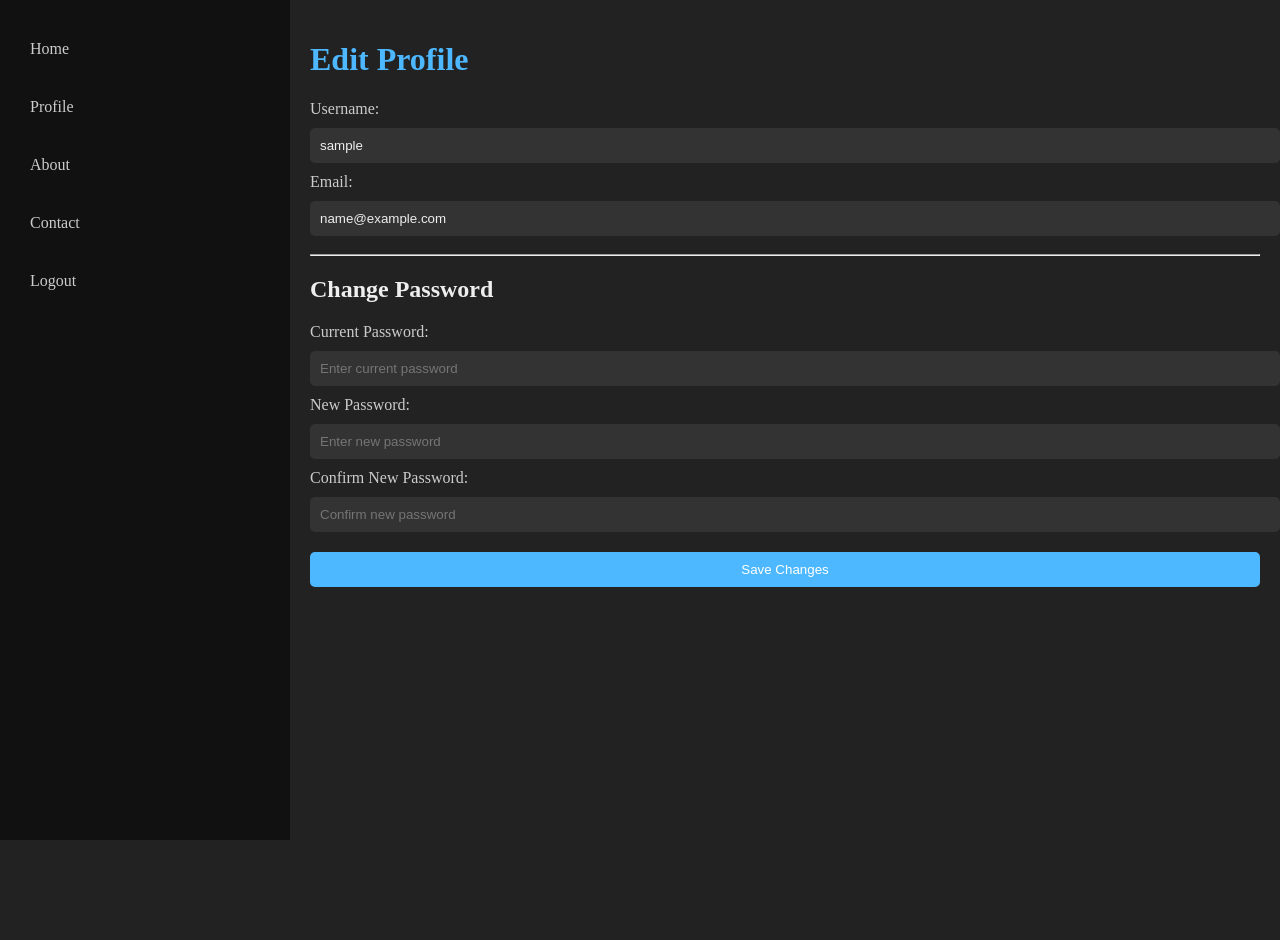
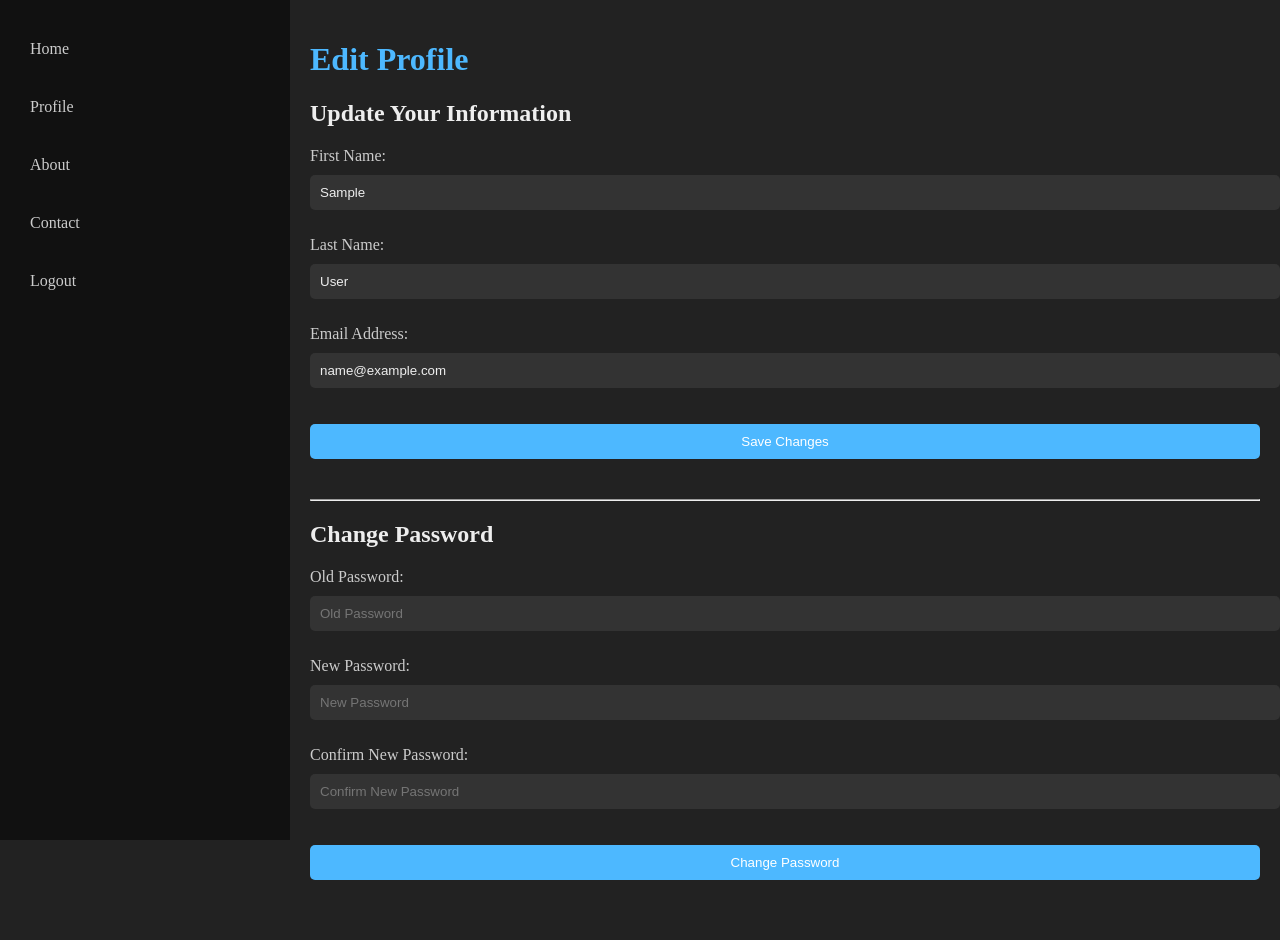
Before and after one commit to whitmireb/clozetier, a Django app: page /profile/edit/ in a window 1280 px wide. Before the commit the page ends 840 px from the top, so only its background shows below. Run offline with Django 5.2, Linux system fonts and the light colour scheme; the visitor is signed in with stand-in values (Sample User, id 1); parts of the project's set-up code (start-up, migrations or seed data) failed here and were passed over.

Commit message:
fixed change password

```diff
--- /dev/null
+++ b/clozetier_site/accounts/forms.py
@@ -0,0 +1,48 @@
+from django import forms
+from django.contrib.auth.forms import PasswordChangeForm
+from django.contrib.auth.models import User
+
+class CustomPasswordChangeForm(PasswordChangeForm):
+    """
+    Custom form to handle password change functionality.
+    """
+    old_password = forms.CharField(
+        widget=forms.PasswordInput(attrs={'class': 'form-control', 'placeholder': 'Old Password'}),
+        label="Old Password"
+    )
+    new_password1 = forms.CharField(
+        widget=forms.PasswordInput(attrs={'class': 'form-control', 'placeholder': 'New Password'}),
+        label="New Password"
+    )
+    new_password2 = forms.CharField(
+        widget=forms.PasswordInput(attrs={'class': 'form-control', 'placeholder': 'Confirm New Password'}),
+        label="Confirm New Password"
+    )
+
+class EditProfileForm(forms.ModelForm):
+    """
+    Custom form to edit user profile details like first name, last name, and email.
+    """
+    first_name = forms.CharField(
+        max_length=30,
+        widget=forms.TextInput(attrs={'class': 'form-control', 'placeholder': 'First Name'}),
+        label="First Name"
+    )
+    last_name = forms.CharField(
+        max_length=30,
+        widget=forms.TextInput(attrs={'class': 'form-control', 'placeholder': 'Last Name'}),
+        label="Last Name"
+    )
+    email = forms.EmailField(
+        widget=forms.EmailInput(attrs={'class': 'form-control', 'placeholder': 'Email Address'}),
+        label="Email Address"
+    )
+
+    class Meta:
+        model = User
+        fields = ['first_name', 'last_name', 'email']
+
+    def clean(self):
+        cleaned_data = super().clean()
+        # You could add any extra validation logic here if needed
+        return cleaned_data
--- a/clozetier_site/accounts/urls.py
+++ b/clozetier_site/accounts/urls.py
@@ -1,9 +1,16 @@
-# accounts/urls.py
 from django.urls import path
-
-from .views import SignUpView
-
+from .views import SignUpView, profile, edit_profile, activity_history
 
 urlpatterns = [
+    # User signup view
     path("signup/", SignUpView.as_view(), name="signup"),
+
+    # Profile view (only accessible when logged in)
+    path("profile/", profile, name="profile"),
+
+    # Edit profile view (only accessible when logged in)
+    path("profile/edit/", edit_profile, name="edit_profile"),
+
+    # Activity history view (placeholder for now)
+    path("profile/activity/", activity_history, name="activity_history"),
 ]
--- a/clozetier_site/accounts/views.py
+++ b/clozetier_site/accounts/views.py
@@ -1,24 +1,28 @@
-# accounts/views.py
-from django.contrib.auth.forms import UserCreationForm, UserChangeForm  # Added UserChangeForm import
+from django.contrib.auth.forms import UserCreationForm, PasswordChangeForm
 from django.urls import reverse_lazy
 from django.views.generic import CreateView
 from django.shortcuts import render, redirect
 from django.contrib.auth.decorators import login_required
 from django.contrib import messages
-from django.contrib.auth.models import User
-from django import forms
+from .forms import CustomPasswordChangeForm, EditProfileForm  # Import custom forms
+from django.contrib.auth import update_session_auth_hash
+
 
 class SignUpView(CreateView):
+    """
+    View for user signup. This uses Django's built-in UserCreationForm.
+    After successful signup, users are redirected to the login page.
+    """
     form_class = UserCreationForm
-    success_url = reverse_lazy("login")
+    success_url = reverse_lazy("login")  # Redirect to login page after signup
     template_name = "registration/signup.html"
 
 
 @login_required
 def profile(request):
     """
-    View for the user profile. This view is accessible only to authenticated users.
-    It renders the profile.html template.
+    View to display the user profile page.
+    Accessible only to authenticated users.
     """
     return render(request, 'profile.html')
 
@@ -30,21 +34,45 @@ def edit_profile(request):
     Accessible only to authenticated users.
     """
     if request.method == 'POST':
-        form = UserChangeForm(request.POST, instance=request.user)
-        if form.is_valid():
-            form.save()
-            messages.success(request, "Your profile has been updated!")
+        form = EditProfileForm(request.POST, instance=request.user)  # Use the custom EditProfileForm
+        password_change_form = CustomPasswordChangeForm(user=request.user, data=request.POST)
+        if form.is_valid() and password_change_form.is_valid():
+            form.save()  # Save updated user data
+            password_change_form.save()  # Save password change
+            messages.success(request, "Your profile and password have been updated!")  # Success message
             return redirect('profile')  # Redirect to the profile page after saving
     else:
-        form = UserChangeForm(instance=request.user)
-    return render(request, 'edit_profile.html', {'form': form})
+        form = EditProfileForm(instance=request.user)  # Pre-fill form with current user data
+        password_change_form = CustomPasswordChangeForm(user=request.user)
+
+    # Pass both forms to the template
+    return render(request, 'edit_profile.html', {'form': form, 'password_change_form': password_change_form})
 
 
 @login_required
 def activity_history(request):
     """
-    View to show the user's activity history.
+    View to display the user's activity history.
+    Accessible only to authenticated users.
+    Placeholder for future functionality.
+    """
+    return render(request, 'activity_history.html')
+
+
+@login_required
+def password_change(request):
+    """
+    View to change the user's password.
     Accessible only to authenticated users.
     """
-    # Placeholder for future implementation of activity history
-    return render(request, 'activity_history.html')
+    if request.method == 'POST':
+        form = PasswordChangeForm(request.user, request.POST)
+        if form.is_valid():
+            form.save()
+            update_session_auth_hash(request, form.user)  # Important to keep the user logged in after password change
+            messages.success(request, "Your password has been changed successfully!")
+            return redirect('profile')  # Redirect to the profile page
+    else:
+        form = PasswordChangeForm(request.user)  # Pre-fill form with current user data
+
+    return render(request, 'password_change.html', {'form': form})
--- a/clozetier_site/clozetier/urls.py
+++ b/clozetier_site/clozetier/urls.py
@@ -2,18 +2,36 @@ from django.urls import path
 from django.views.generic.base import TemplateView
 from django.conf import settings
 from django.conf.urls.static import static
-
-from . import views
+from . import views  # Import views from the current app (clozetier)
+from accounts import views as accounts_views  # Import views from the accounts app
 
 urlpatterns = [
+    # Clozetier URLs (for the main application)
     path('upload/', views.index, name='uploadPage'),
-    path("save_item", views.save_item, name="save_item"),
-    path("clozet/", views.clozet_view, name='clozet'),
-    path('outfit-creator/', views.outfit_creator_view, name='outfitCreator'),  # Add this line
-    path('', views.index, name='index'),  # Main index page
+    path('save_item/', views.save_item, name='save_item'),
+    path('clozet/', views.clozet_view, name='clozet'),
+    path('outfit-creator/', views.outfit_creator_view, name='outfitCreator'),
+    path('', views.index, name='index'),  # Main index page (default route)
     path('get_item_details/<int:item_id>/', views.get_item_details, name='get_item_details'),
     path('delete_item/', views.delete_item, name='delete_item'),
     path('create/', views.select_clothing, name='AIRecommendation'),
     path('get_clothing_recommendations/', views.get_clothing_recommendations, name='get_clothing_recommendations'),
     path('recommendations/', views.show_recommendations, name='show_recommendations'),
+
+    # Static Pages (using TemplateView to render static pages)
+    path('about/', TemplateView.as_view(template_name='about.html'), name='about'),
+    path('contact/', TemplateView.as_view(template_name='contact.html'), name='contact'),
+
+    # Accounts URLs (for user authentication and profile management)
+    path('signup/', accounts_views.SignUpView.as_view(), name='signup'),  # Signup view for new users
+    path('profile/', accounts_views.profile, name='profile'),  # User profile page
+    path('profile/edit/', accounts_views.edit_profile, name='edit_profile'),  # Edit user profile
+    path('profile/activity/', accounts_views.activity_history, name='activity_history'),  # User activity history
+    path('profile/password_change/', accounts_views.password_change, name='password_change'),  # Password change page
+
+    # Add more URLs for other pages related to user authentication if needed
 ]
+
+# Serve media files during development
+if settings.DEBUG:
+    urlpatterns += static(settings.MEDIA_URL, document_root=settings.MEDIA_ROOT)
--- a/clozetier_site/templates/edit_profile.html
+++ b/clozetier_site/templates/edit_profile.html
@@ -85,6 +85,11 @@
         button:hover {
             background-color: #006bb3; /* Darker blue for hover effect */
         }
+
+        /* Form container to space out forms */
+        .form-container {
+            margin-bottom: 30px;
+        }
     </style>
 </head>
 <body>
@@ -104,29 +109,32 @@
                 <h1>Edit Profile</h1>
             </header>
             <main>
-                <form method="post" action="{% url 'edit_profile' %}">
-                    {% csrf_token %}
-                    <label for="username">Username:</label>
-                    <input type="text" id="username" name="username" value="{{ user.username }}">
+                <!-- Profile Edit Form -->
+                <div class="form-container">
+                    <form method="post" action="{% url 'edit_profile' %}">
+                        {% csrf_token %}
+                        <h2>Update Your Information</h2>
+                        <!-- Render the EditProfileForm dynamically -->
+                        {{ form.as_p }}
+                        <button type="submit">Save Changes</button>
+                    </form>
+                </div>
 
-                    <label for="email">Email:</label>
-                    <input type="email" id="email" name="email" value="{{ user.email }}">
+                <hr>
 
-                    <hr>
-
+                <!-- Password Change Form -->
+                <div class="form-container">
                     <h2>Change Password</h2>
-
-                    <label for="current_password">Current Password:</label>
-                    <input type="password" id="current_password" name="current_password" placeholder="Enter current password">
-
-                    <label for="new_password">New Password:</label>
-                    <input type="password" id="new_password" name="new_password" placeholder="Enter new password">
-
-                    <label for="confirm_password">Confirm New Password:</label>
-                    <input type="password" id="confirm_password" name="confirm_password" placeholder="Confirm new password">
-
-                    <button type="submit">Save Changes</button>
-                </form>
+                    {% if password_change_form %}
+                        <form method="post" action="{% url 'password_change' %}">
+                            {% csrf_token %}
+                            {{ password_change_form.as_p }}
+                            <button type="submit">Change Password</button>
+                        </form>
+                    {% else %}
+                        <p>Password change form is not available.</p>
+                    {% endif %}
+                </div>
             </main>
         </div>
     </div>
```
Also changed, not shown: clozetier_site/clozetier/forms.py (+47 -14 lines), clozetier_site/templates/activity_history.html (deleted, +0 -20 lines), clozetier_site/templates/base.html (+13 -40 lines), clozetier_site/templates/password_change.html (added, +20 -0 lines).
